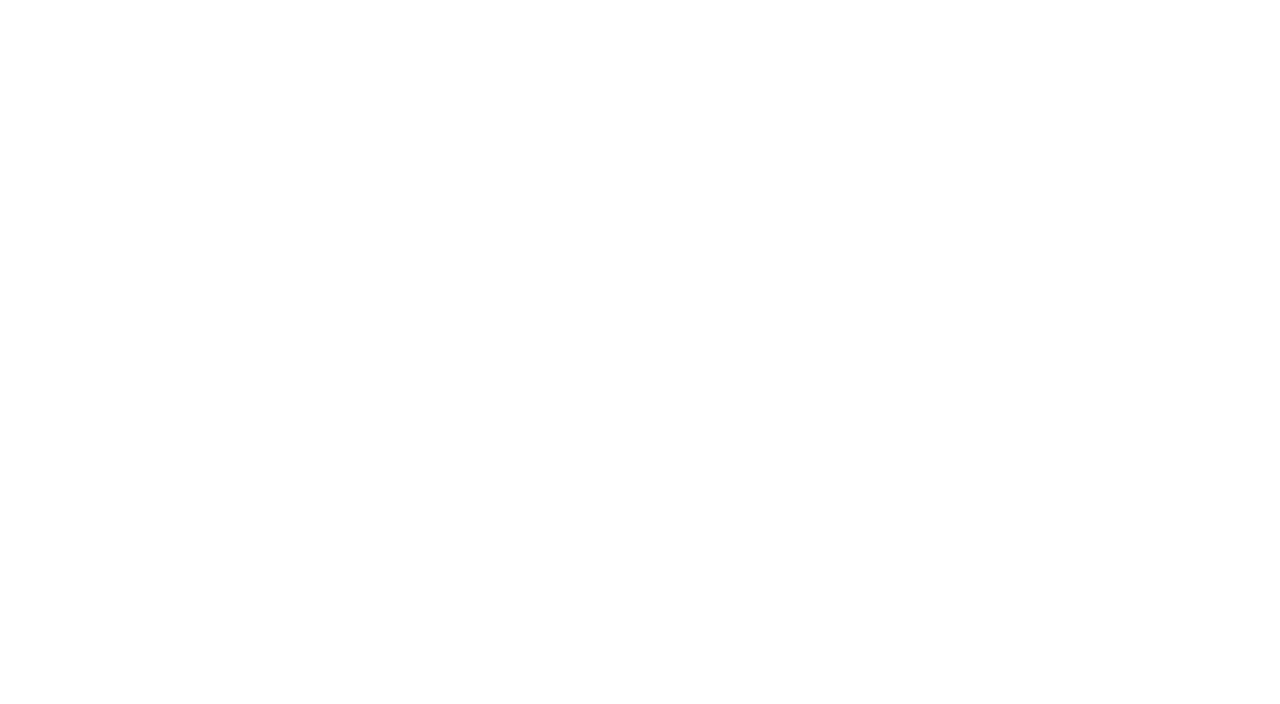
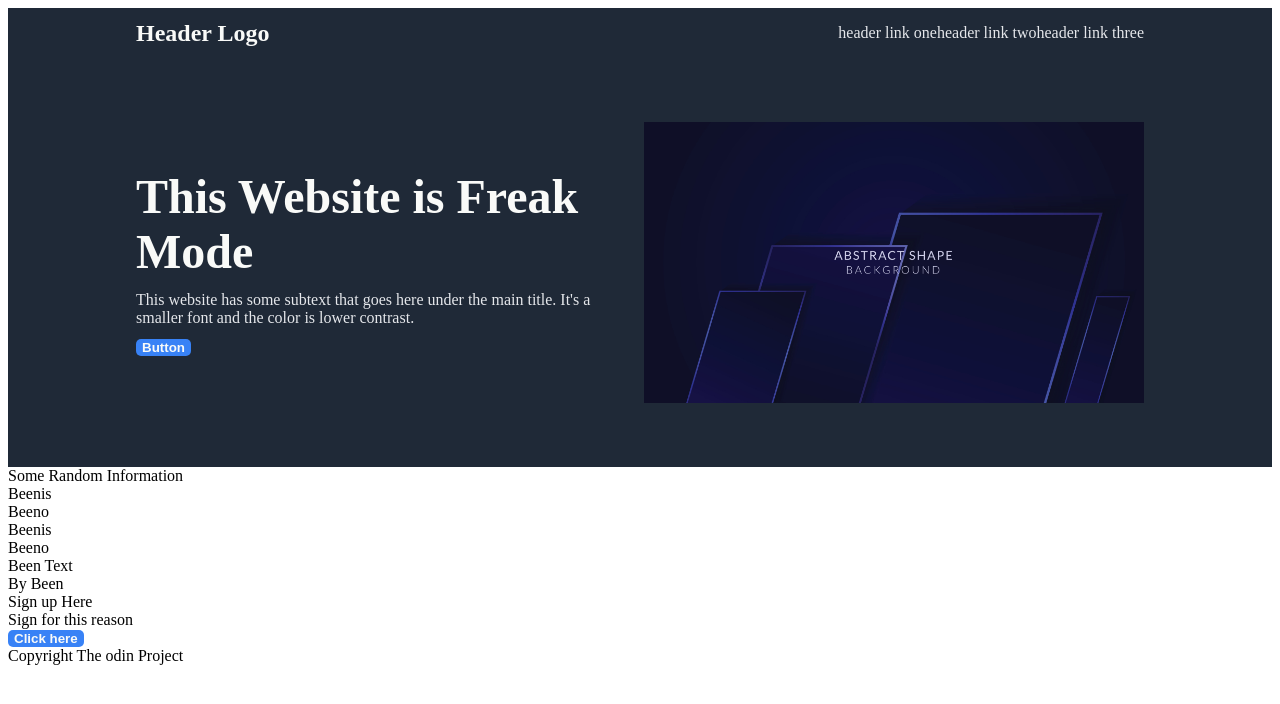
Before and after one commit to calzelaya/landing-page-odin, a plain HTML site: page index.html in a window 1280 px wide. Drawn offline with Linux system fonts and the light colour scheme.

Commit message:
Title Box Styled. Header in progress

```diff
--- a/index.html
+++ b/index.html
@@ -4,11 +4,61 @@
     <meta charset="UTF-8">
     <meta name="viewport" content="width=device-width, initial-scale=1.0">
     <title>Document</title>
+    <link rel="stylesheet" href="../landing-page-odin/style.css">
 </head>
 <body>
-    <div class="head-block"></div>
-    <div class="info-block"></div>
+    <div class="head-block">
+        <div class="header">
+            <div class="logo">Header Logo</div>
+            <ul>
+                <li>header link one</li>
+                <li>header link two</li>
+                <li>header link three</li>
+            </ul>
+        </div>
+        <div class="title-block">
+            <div class="title-content-block">
+                <div class="title">This Website is Freak Mode</div>
+                <div class="title-content">This website has some subtext that goes here under the main title. It's a smaller font and the color is lower contrast.</div>
+                <button>Button</button>
+            </div>
+            <div class="title-image">
+                <img src="title-image.jpg" />
+            </div>
+        </div>
+    </div>
+
+    <div class="info-block">
+        <div class="info-title">Some Random Information</div>
+        <div class="info-grid">
+            <div class="info-card">
+                <div class="info-image"></div>
+                <div class="info-text">Beenis</div>
+            </div>
+            <div class="info-card">
+                <div class="info-image"></div>
+                <div class="info-text">Beeno</div>
+            </div>
+            <div class="info-card">
+                <div class="info-image"></div>
+                <div class="info-text">Beenis</div>
+            </div>
+            <div class="info-card">
+                <div class="info-image"></div>
+                <div class="info-text">Beeno</div>
+            </div>
+        </div>
+    </div>
     <div class="quote-block"></div>
-    <div class="sign-block"></div>
+        <div class="quote-text">Been Text</div>
+        <div class="quote-attribution">By Been</div>
+    <div class="sign-block">
+        <div class="sign-content">
+            <div class="sign-title">Sign up Here</div>
+            <div class="sign-text">Sign for this reason</div>
+        </div>
+        <button>Click here</button>
+    </div>
+    <div class="footer">Copyright The odin Project</div>
 </body>
 </html>
--- a/style.css
+++ b/style.css
@@ -1,3 +1,84 @@
 body {
     display: flex;
+    flex-direction: column;
 }
+
+.head-block {
+    display: flex;
+    flex-direction: column;
+    background-color: #1F2937;
+}
+
+.header {
+    display: flex;
+    justify-content: space-between;
+    align-items: center;
+    padding: 0px 128px;
+}
+
+.logo {
+    font-size: 24px;
+    font-weight: bold;
+}
+
+.header ul {
+    display: flex;
+    list-style: none;
+}
+
+.title-block {
+    display: flex;
+    align-items: flex-start;
+    padding: 64px 128px;
+    gap: 8px;
+    flex-basis: 100px;
+}
+
+.title-content-block {
+    display: flex;
+    flex-direction: column;
+    /* padding: 64px 12px 64px 128px; */
+    gap: 12px;
+    flex: 1;
+    align-self: center;
+    flex-shrink: 0;
+}
+
+.title {
+    font-size: 48px;
+    font-weight: bolder;
+    display: flex;
+    flex-wrap: wrap;
+}
+
+.title, .logo {
+    color: #F9FAF8
+}
+
+.header li, .title-content {
+    color: #E5E7Eb;
+}
+
+button{
+    background-color: #3882F6;
+    color: #F9FAF8;
+    border: none;
+    border-radius: 5px;
+    font-weight: bold;
+    align-self: flex-start;
+
+}
+
+.title-image {
+    display: flex;
+    align-self: center;
+    /* padding: 64px 128px 64px 12px; */
+    flex: 1;
+    flex-shrink: 0;
+
+}
+
+img {
+        max-width: 100%;
+        max-height: 75%;
+}
```
Also changed, not shown: title-image.jpg (added).
